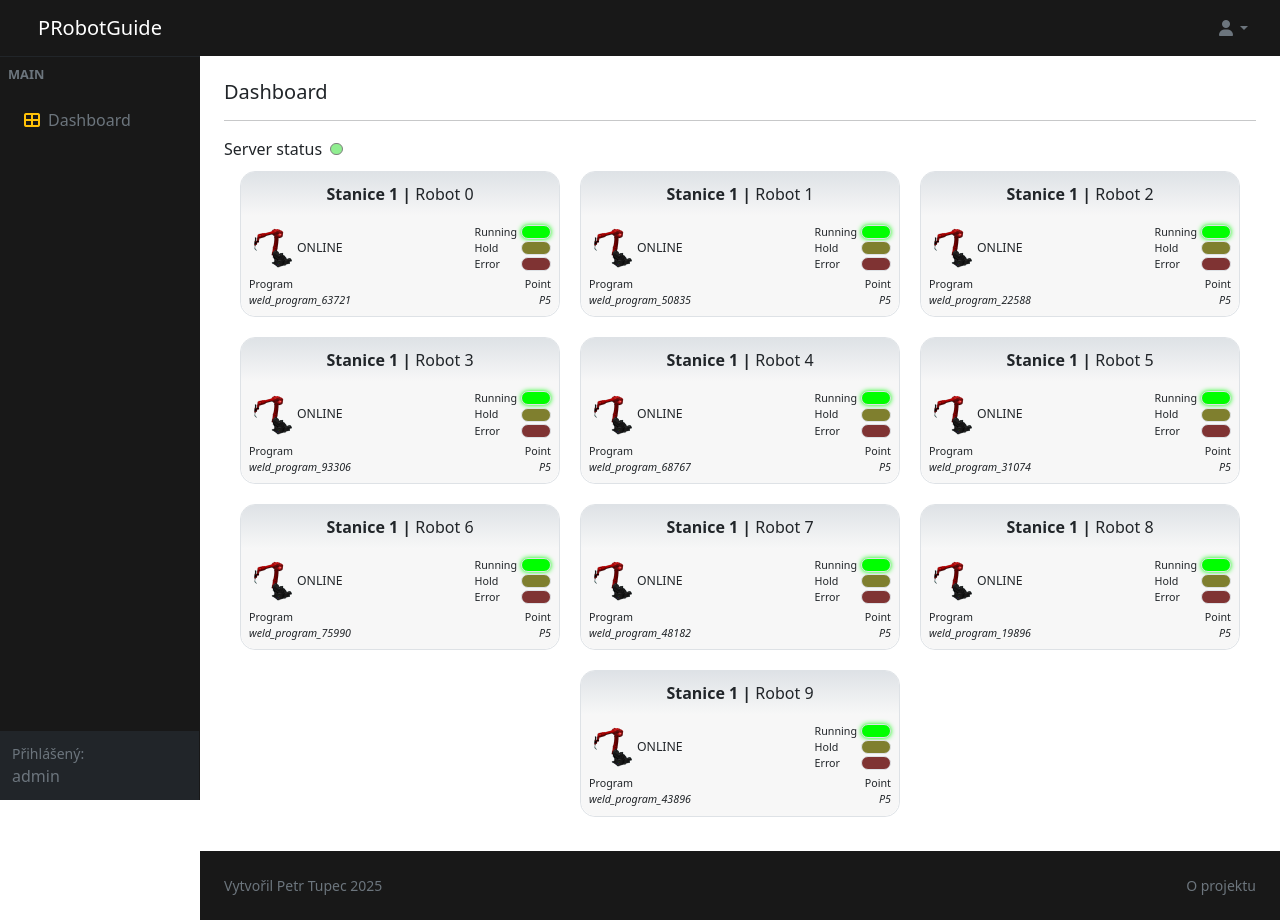
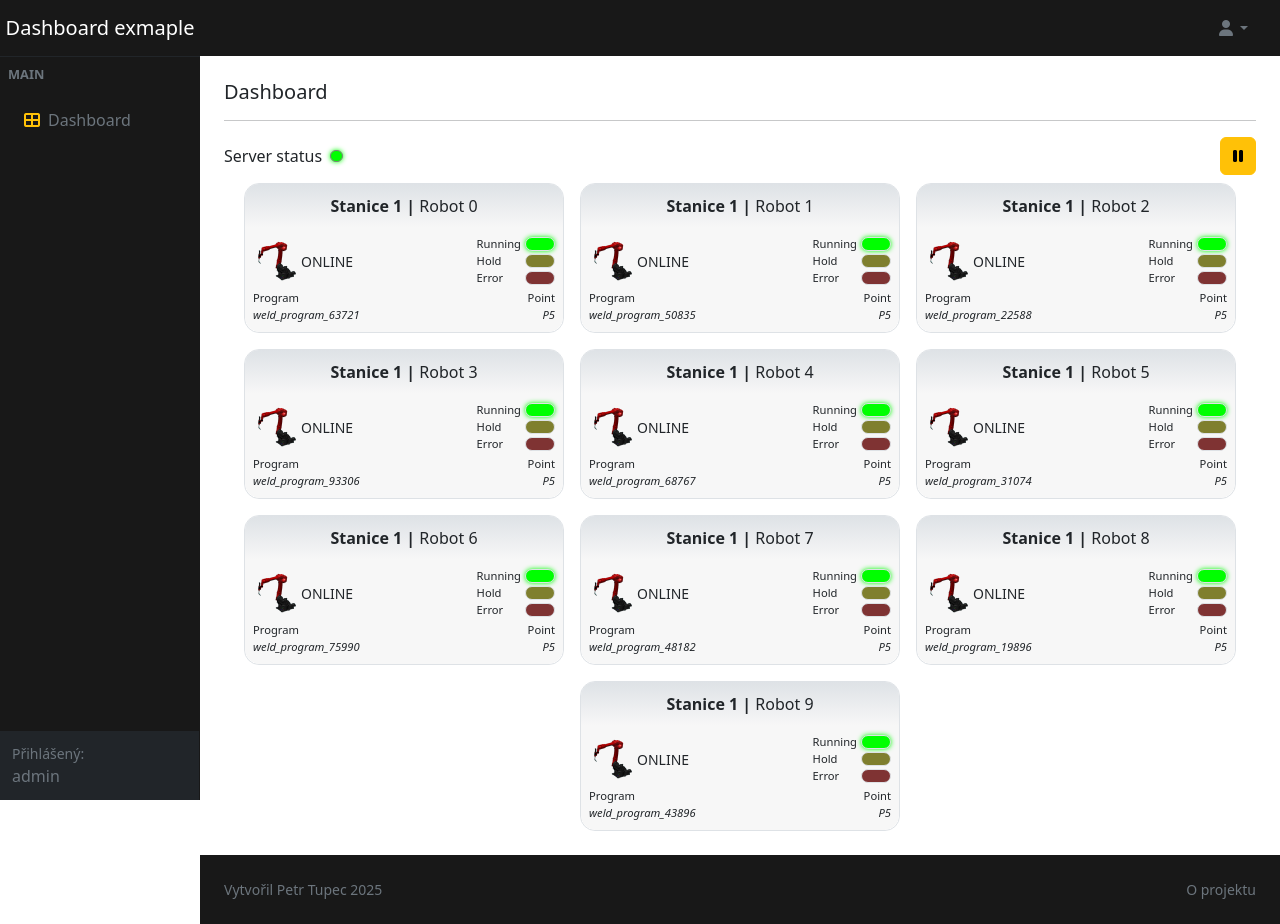
Before and after one commit to PetrTupec/robot-dashboard-example, a React (Create React App) app: page / in a window 1280 px wide. Built offline with nearby package versions, Linux system fonts and the light colour scheme.

Commit message:
Refactor Navbar title and enhance WorkplaceCard with error handling; add ModalDialog component for error display; add pause button

```diff
--- /dev/null
+++ b/src/components/ModalDialog.js
@@ -0,0 +1,32 @@
+import "./modalDialog.css"
+
+function modalDialog({ show, onClose, onCloseText, onConfirm, onComfirmText, title, message }) {
+    return show
+        ? <>
+            <div className="modal-overlay"></div>
+            <div className="modal fade show"
+                style={{ display: "block" }}
+                tabIndex="-1">
+                <div className="modal-dialog modal-dialog-centered">
+                    <div className="modal-content">
+                        {title && <div className="modal-header">{title}</div>}
+                        <div className="modal-body">{message}</div>
+                        <div className="modal-footer">
+                            {onConfirm &&
+                                <button type="button" className="btn btn-primary btn-sm small" onClick={onConfirm}>
+                                    {onComfirmText}
+                                </button>
+                            }
+                            {onClose &&
+                                <button type="button" className="btn btn-secondary btn-sm small" onClick={onClose}>
+                                    {onCloseText}
+                                </button>
+                            }
+                        </div>
+                    </div>
+                </div>
+            </div>
+        </>
+        : null
+}
+export default modalDialog
--- a/src/components/Navbar.js
+++ b/src/components/Navbar.js
@@ -9,7 +9,7 @@ const Navbar = ({ onClickToggle }) => {
     return (
         <nav className="navbar navbar-expand position-fixed w-100">
             <Link to={"/"} className="navbar-brand text-center text-white">
-                PRobotGuide
+                Dashboard exmaple
             </Link>
             <form className="d-none d-md-inline-block form-inline ms-auto me-0 me-md-3 my-2 my-md-0">
 
--- a/src/components/WorkplaceCard.js
+++ b/src/components/WorkplaceCard.js
@@ -1,19 +1,36 @@
 import "./workplaceCard.css"
 import robotIcon from "../assets/icon_robot.png"
 import StatusLedRobot from "./StatusLedRobot"
+import { findError } from "../utils/ErrorManager"
 
-const WorkplaceCard = ({ robotName, status, running, hold, error, program, point, robotError }) => {
+const WorkplaceCard = ({ robotName, status, running, hold, error, program, point, robotError, setModalDialog }) => {
+    const errorData = findError(robotError.code)
+
+    const handleOnClickInfo = () => {
+        const title = errorData.id + " - " + errorData.message.en
+        const message =
+        "Message:\n" + errorData.message.en + "\n\n" +
+        "Cause:\n" + errorData.cause.en + "\n\n" +
+        "Solution:\n" + errorData.solution.en
+
+        setModalDialog({
+            show: true,
+            title: title,
+            message: message
+        })
+    }
+
     return (
         <div>
-            <div className={`workplace-card ${error ? "red-blinking-shadow" : ""} g-0`}>
+            <div className={`workplace-card ${error ? "red-blinking-shadow" : ""}`}>
                 <div className={`workplace-card-header ${error ? "workplace-card-header-error-bg" : "workplace-card-header-bg"}`} >
                     <strong>Stanice 1  | </strong><span>Robot {robotName}</span>
                 </div>
-                <div className="workplace-card-body p-2 small">
-                    <div className="row d-flex mb-1 small">
+                <div className="workplace-card-body p-2">
+                    <div className="row d-flex mb-1">
                         <div className="col d-flex flex-row align-items-center">
-                            <img src={robotIcon} alt="robot-icon" /> <span>{status ? "ONLINE" : "OFFLINE"}</span>
-                            <div className="ms-auto small">
+                            <img src={robotIcon} alt="robot-icon" /> <span className="small">{status ? "ONLINE" : "OFFLINE"}</span>
+                            <div className="ms-auto text-small">
                                 <StatusLedRobot
                                     text={"Running"}
                                     color={"green"}
@@ -29,18 +46,23 @@ const WorkplaceCard = ({ robotName, status, running, hold, error, program, point
                             </div>
                         </div>
                     </div>
-                    <div className="row small">
-                        <span className="col small">Program</span>
-                        <span className="col-auto small ms-auto">Point</span>
+                    <div className="row text-small">
+                        <span className="col">Program</span>
+                        <span className="col-auto ms-auto">Point</span>
                     </div>
-                    <div className="row small">
-                        <i className="col small">{program}</i>
-                        <i className="col-auto small ms-auto">P{point}</i>
+                    <div className="row text-small">
+                        <i className="col">{program}</i>
+                        <i className="col-auto ms-auto">P{point}</i>
                     </div>
                 </div>
                 {error > 0 &&
-                    <div className="workplace-card-footer d-flex small p-2">
-                        <div>{robotError.code} -</div> <button className="ms-auto border-0 bg-warning icon-question d-flex align-items-center justify-content-center"><span className="text-dark">?</span></button>
+                    <div className="workplace-card-footer d-flex p-2 text-small">
+                        <div>{robotError.code} - {errorData ? errorData.message.en : "Error not find"}</div>
+                        <button
+                            className="ms-auto border-0 bg-warning icon-question d-flex align-items-center justify-content-center"
+                            onClick={handleOnClickInfo}>
+                            <span className="text-dark">?</span>
+                        </button>
                     </div>}
             </div>
         </div>
--- /dev/null
+++ b/src/components/modalDialog.css
@@ -0,0 +1,4 @@
+.modal-body {
+    overflow: auto;
+    white-space: pre-line;
+}
--- a/src/components/workplaceCard.css
+++ b/src/components/workplaceCard.css
@@ -10,7 +10,6 @@
     width: 320px;
     border: var(--bs-border-color) 1px solid;
     border-radius: 15px;
-    margin: 10px;
     overflow: hidden;
     flex: 0 0 auto;
 }
@@ -62,7 +61,7 @@
     }
 
     50% {
-        box-shadow: 0px 0px 10px 5px rgba(255, 0, 0, 0.8);
+        box-shadow: 0px 0px 15px 5px rgba(255, 0, 0, 0.8);
     }
 
     100% {
@@ -76,3 +75,6 @@
     border-radius: 20px;
     box-shadow: 1px 1px 2px rgba(0, 0, 0, 0.5);
 }
+.text-small {
+    font-size: 0.7rem;
+}
--- a/src/pages/dashboard/Dashboard.css
+++ b/src/pages/dashboard/Dashboard.css
@@ -1,4 +1,4 @@
-.server-status-dot {
+.server-status-led {
     width: 0.8rem;
     height: 0.8rem;
     border:grey 1px solid;
@@ -6,5 +6,5 @@
 }
 
 .server-status-run{
-    background-color: lightgreen;
+    background-color: rgb(70, 214, 70);
 }
--- a/src/pages/dashboard/Dashboard.js
+++ b/src/pages/dashboard/Dashboard.js
@@ -1,14 +1,21 @@
 import Header from "../../components/Header"
 import WorkplaceCard from "../../components/WorkplaceCard"
+import ModalDialog from "../../components/ModalDialog"
 import { simulateRobotStatus } from "../../utils/RobotStatusSimulator"
-import { useEffect, useState } from "react"
+import { useEffect, useRef, useState } from "react"
 import "./Dashboard.css"
+import "../../components/statusLedRobot.css"
 
 const Dashboard = () => {
-  const [robots, setRobots] = useState([]);
+  const initialStateModalDialog = { show: false, title: "", message: "" }
+  const [modalDialog, setModalDialog] = useState(initialStateModalDialog)
+  const [robots, setRobots] = useState([])
+  const [isRunning, setIsRunning] = useState(true)
+  const isRunningRef = useRef(true)
 
   useEffect(() => {
-    const robotArray = simulateRobotStatus();
+    isRunningRef.current = true
+    const robotArray = simulateRobotStatus(isRunningRef);
     setRobots([...robotArray]);
 
     const interval = setInterval(() => {
@@ -18,17 +25,42 @@ const Dashboard = () => {
     return () => clearInterval(interval);
   }, []);
 
+  const handleClickPauseSimulation = () => {
+    isRunningRef.current = !isRunningRef.current
+    setIsRunning(isRunningRef.current)
+  }
+
   return (
     <>
+      <ModalDialog
+        show={modalDialog.show}
+        onClose={() => setModalDialog({ initialStateModalDialog })}
+        onCloseText={"Close"}
+        title={modalDialog.title}
+        message={modalDialog.message}
+      />
       <Header title={"Dashboard"} />
       <div className="row">
-        <div className="col d-flex flex-row align-items-center">
-          <div>Server status</div><div className="server-status-dot server-status-run ms-2"></div>
+        <div className="col mb-2">
+          {/* Server status */}
+          <div className="d-flex flex-row align-items-center gap-2">
+            <div>Server status</div>
+            <div className="server-status-led led-green on"></div>
+            {/* Tool buttons */}
+            <div className="ms-auto">
+              <button
+                className="btn btn-warning"
+                onClick={handleClickPauseSimulation}>
+                <i className={isRunning ? "fas fa-pause" : "fas fa-play"}></i>
+              </button>
+            </div>
+          </div>
         </div>
       </div>
-      <div className="d-flex flex-row flex-wrap justify-content-center">
-        {robots.map(robot =>
+      <div className="d-flex flex-row flex-wrap justify-content-center gap-3">
+        {robots.map((robot, key) =>
           <WorkplaceCard
+            key={key}
             robotName={robot.id}
             status={robot.status}
             running={robot.running}
@@ -37,6 +69,7 @@ const Dashboard = () => {
             program={robot.program}
             point={robot.point}
             robotError={robot.robotError}
+            setModalDialog={setModalDialog}
           />
         )}
       </div>
--- /dev/null
+++ b/src/utils/ErrorManager.js
@@ -0,0 +1,5 @@
+import { errors } from "../data.js"
+
+export const findError = (errorCode) => {
+    return errors.find(error => error.id === errorCode)
+}
--- a/src/utils/RobotStatusSimulator.js
+++ b/src/utils/RobotStatusSimulator.js
@@ -31,41 +31,43 @@ const createRobots = () => {
 };
 
 const setRobotStatus = (robot, program, point, hold, error) => {
-  robot.status = 1;
-  robot.running = error || hold ? 0 : 1;
-  robot.hold = error || hold ? 1 : 0;
-  robot.error = error ? 1 : 0;
-  robot.program = program;
-  robot.point = point;
+  robot.status = 1
+  robot.running = error || hold ? 0 : 1
+  robot.hold = error || hold ? 1 : 0
+  robot.error = error ? 1 : 0
+  robot.program = program
+  robot.point = point
 
   if (error) {
-    const randomError = robotErrors[Math.floor(Math.random() * robotErrors.length)];
-    robot.robotError = { ...randomError };
+    const randomError = robotErrors[Math.floor(Math.random() * robotErrors.length)]
+    robot.robotError = { ...randomError }
   } else {
-    robot.robotError = { code: 0, message: "", subMessage: "" };
+    robot.robotError = { code: 0, message: "", subMessage: "" }
   }
 };
 
-export const simulateRobotStatus = () => {
-  const robots = createRobots();
+export const simulateRobotStatus = (isRunningRef) => {
+  const robots = createRobots()
 
   // Pravidelná aktualizace stavu robotů
   setInterval(() => {
+    if (!isRunningRef.current) return
     const now = Date.now();
     robots.forEach(robot => {
       if (!robot.errorUntil || now > robot.errorUntil) {
-        setRobotStatus(robot, robot.program, robot.point + 1, 0, 0);
-        robot.errorUntil = null;
+        setRobotStatus(robot, robot.program, robot.point + 1, 0, 0)
+        robot.errorUntil = null
       }
-    });
-  }, 1000);
+    })
+  }, 1000)
 
   // Přidělění erroru náhodnému robotu vybranému po deseti vteřinách na dobu mezi 5 až 20 vteřinami
   setInterval(() => {
-    const robot = robots[Math.floor(Math.random() * robots.length)];
-    robot.errorUntil = Date.now() + Math.floor(Math.random() * 20000 + 5000);
-    setRobotStatus(robot, robot.program, robot.point, 0, 1);
-  }, 10000);
+    if (!isRunningRef.current) return
+    const robot = robots[Math.floor(Math.random() * robots.length)]
+    robot.errorUntil = Date.now() + Math.floor(Math.random() * 20000 + 5000)
+    setRobotStatus(robot, robot.program, robot.point, 0, 1)
+  }, 10000)
 
-  return robots;
+  return robots
 };
```
Also changed, not shown: src/index.css (+10 -0 lines).
